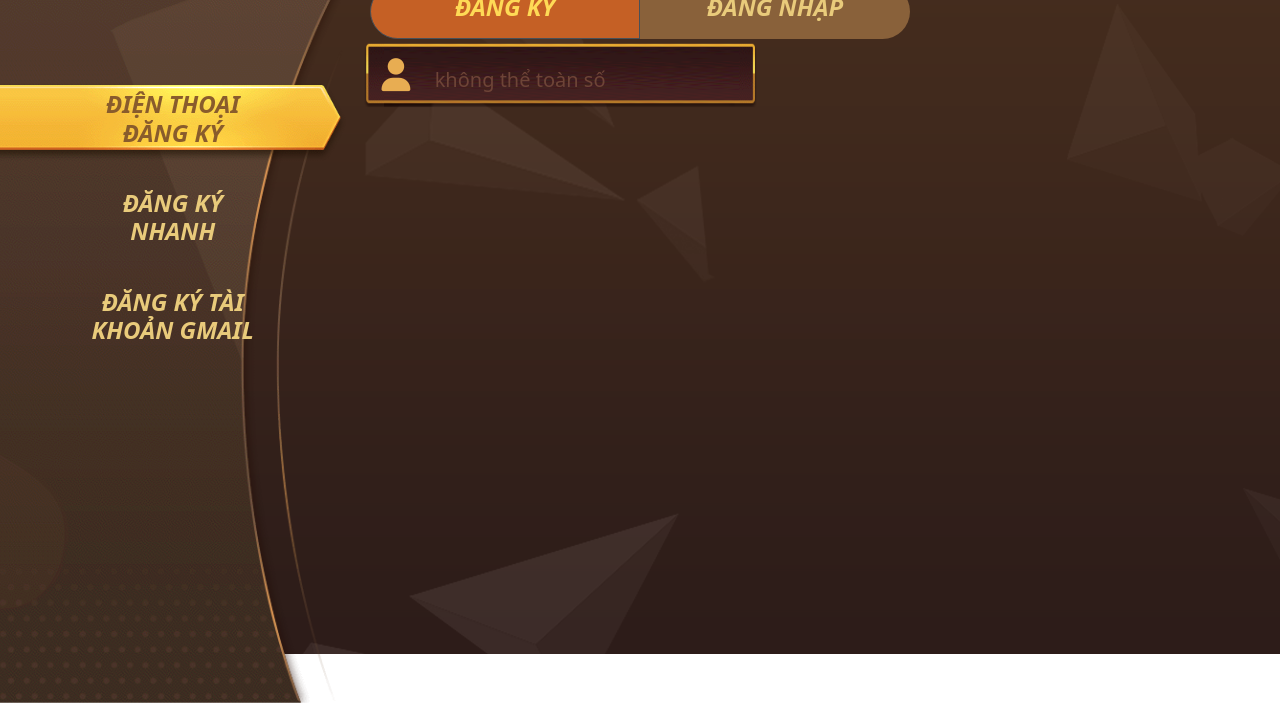
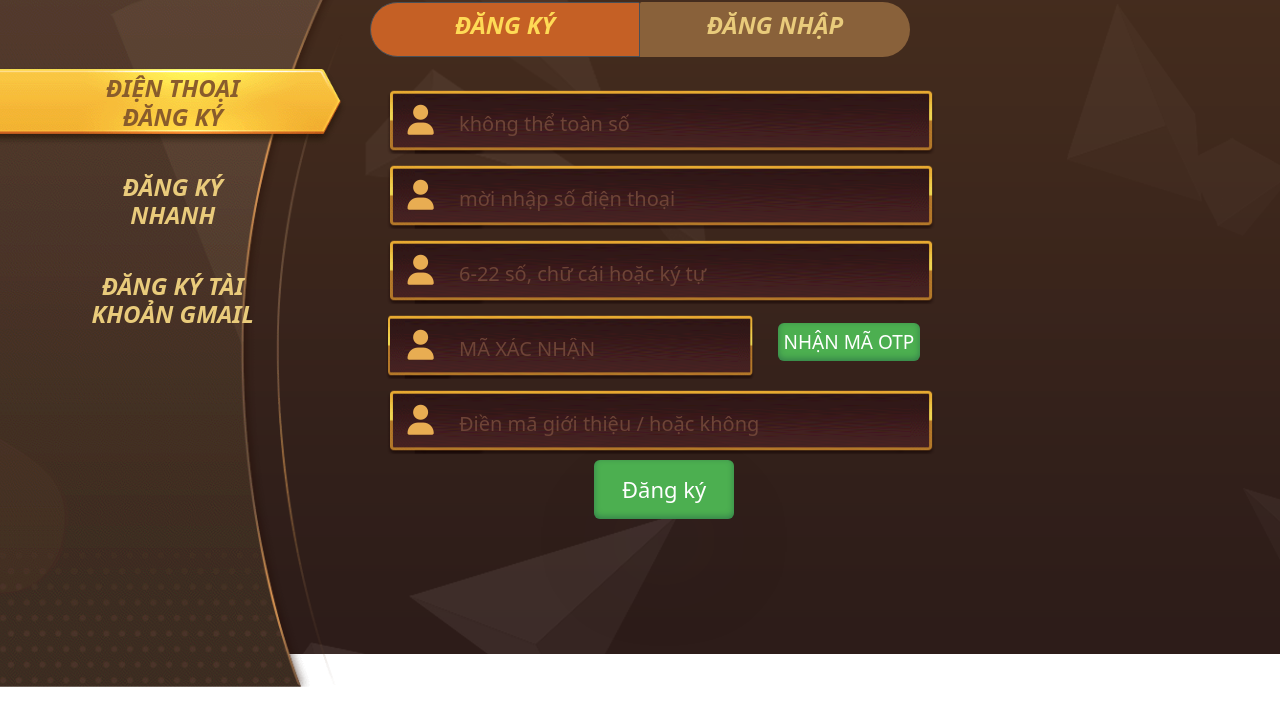
Before and after one commit to Tri-Duc/webgame-, a plain HTML site: page index.html in a window 1280 px wide. Shown: the part 96-814 px from the top of the page. Drawn offline with nearby package versions, Linux system fonts and the light colour scheme.

Commit message:
sửa css html

```diff
--- a/assets/css/index.css
+++ b/assets/css/index.css
@@ -25,7 +25,7 @@ img {
   height: auto;
 }
 .header .header_img {
-  height: 10vh;
+  height: 8vh;
   border-bottom: 1px solid #63432f;
 }
 .table__name .bt .nav-link.active {
@@ -49,6 +49,8 @@ img {
 .game ul.nav#myTab {
   border: none;
   justify-content: center;
+  margin-top: 34px;
+  position: relative;
 }
 .game .tab-content .tab-pane .bt {
   background-image: url(../bg/bg-aside.png);
@@ -99,11 +101,11 @@ img {
 }
 
 .input-fix {
-  padding: 20px;
+  padding: 23px;
   background-image: url(../bg/input1.png);
   background-repeat: no-repeat;
-  background-size: 400px 70px;
-  width: 500px;
+  background-size: 558px 70px;
+  width: 561px;
 }
 
 ::placeholder {
@@ -116,10 +118,12 @@ img {
   color: #6e4437;
   padding-left: 20px;
   background: unset;
+  width:  93%;
 }
 .input-fix i {
   color: #e8ad52;
-  font-size: 33px;
+  font-size: 30px;
+  padding: 1px;
 }
 .input-fix input:focus {
   outline: none;
@@ -131,3 +135,103 @@ img {
     height: 92vh;
   }
 }
+.forminput{
+  margin-left: 22px;
+  margin-top: 97px;
+}
+.tab-content{
+  margin-top: -34px;
+}
+.fa-solid{
+  margin-top: -4px;
+}
+.input-fix1 {
+  padding: 23px;
+  background-image: url(../bg/input1.png);
+  background-repeat: no-repeat;
+  background-size: 375px 70px;
+  width: 561px;
+}
+.input-fix1 input {
+  color: #6e4437;
+  padding-left: 20px;
+  background: unset;
+  width: 65%;
+}
+.input-fix1 i {
+  color: #e8ad52;
+  font-size: 30px;
+  padding: 1px;
+}
+.buttondk{
+  text-align: center;
+}
+.button1 {
+  position: relative;
+  background-color: #4CAF50;
+  border: none;
+  font-size: 22px;
+  color: #FFFFFF;
+  padding: 13px;
+  width: 140px;
+  text-align: center;
+  transition-duration: 0.4s;
+  text-decoration: none;
+  overflow: hidden;
+  cursor: pointer;
+  box-shadow: rgba(50, 50, 93, 0.25) 0px 50px 100px -20px, rgba(0, 0, 0, 0.3) 0px 30px 60px -30px, rgba(10, 37, 64, 0.35) 0px -2px 6px 0px inset;
+}
+.button1:after {
+  content: "";
+  background: #f1f1f1;
+  display: block;
+  position: absolute;
+  padding-top: 300%;
+  padding-left: 350%;
+  margin-left: -20px !important;
+  margin-top: -120%;
+  opacity: 0;
+  transition: all 0.8s
+}
+
+.button1:active:after {
+  padding: 0;
+  margin: 0;
+  opacity: 1;
+  transition: 0s
+}
+.button2 {
+  margin-top: -19px;
+  position: relative;
+  background-color: #4CAF50;
+  border: none;
+  font-size: 19px;
+  color: #FFFFFF;
+  padding: 5px;
+  width: 142px;
+  text-align: center;
+  transition-duration: 0.4s;
+  text-decoration: none;
+  overflow: hidden;
+  cursor: pointer;
+  box-shadow: rgba(50, 50, 93, 0.25) 0px 50px 100px -20px, rgba(0, 0, 0, 0.3) 0px 30px 60px -30px, rgba(10, 37, 64, 0.35) 0px -2px 6px 0px inset;
+}
+.button2:after {
+  content: "";
+  background: #f1f1f1;
+  display: block;
+  position: absolute;
+  padding-top: 300%;
+  padding-left: 350%;
+  margin-left: -20px !important;
+  margin-top: -120%;
+  opacity: 0;
+  transition: all 0.8s
+}
+
+.button2:active:after {
+  padding: 0;
+  margin: 0;
+  opacity: 1;
+  transition: 0s
+}
--- a/index.html
+++ b/index.html
@@ -64,20 +64,71 @@
                 </div>
                 <div class="tab-content" id="v-pills-tabContent">
                     <div class="tab-pane fade show active" id="v-pills-home" role="tabpanel" aria-labelledby="v-pills-home-tab" tabindex="0">
-                      <form action="">
+                      <form action="" class="forminput">
                         <div class="input-fix">
                           <i class="fa-solid fa-user"></i> <input type="text" name="" id="" placeholder="không thể toàn số">
                         </div>
-
+                        <div class="input-fix">
+                          <i class="fa-solid fa-user"></i> <input type="text" name="" id="" placeholder="mời nhập số điện thoại">
+                        </div>
+                        <div class="input-fix">
+                          <i class="fa-solid fa-user"></i> <input type="text" name="" id="" placeholder="6-22 số, chữ cái hoặc ký tự">
+                        </div>
+                        <div class="input-fix1">
+                          <i class="fa-solid fa-user"></i> <input type="text" name="" id="" placeholder="MÃ XÁC NHẬN">  <button type="button" class="btn btn-success button2">NHẬN MÃ OTP</button>
+                        </div>
+                        <div class="input-fix">
+                          <i class="fa-solid fa-user"></i> <input type="text" name="" id="" placeholder="Điền mã giới thiệu / hoặc không">
+                        </div>
+                        <div class="buttondk">
+                          <button type="button" class="btn btn-success button1">Đăng ký</button>
+                        </div>
                       </form>
 
                     </div>
                     <div class="tab-pane fade" id="v-pills-profile" role="tabpanel" aria-labelledby="v-pills-profile-tab" tabindex="0">
-                      .sadsadsadsa..
+                      <form action="" class="forminput">
+                        <div class="input-fix">
+                          <i class="fa-solid fa-user"></i> <input type="text" name="" id="" placeholder="không thể toàn số">
+                        </div>
+                        <div class="input-fix">
+                          <i class="fa-solid fa-user"></i> <input type="text" name="" id="" placeholder="mời nhập số điện thoại">
+                        </div>
+                        <div class="input-fix">
+                          <i class="fa-solid fa-user"></i> <input type="text" name="" id="" placeholder="6-22 số, chữ cái hoặc ký tự">
+                        </div>
+
+                        <div class="input-fix">
+                          <i class="fa-solid fa-user"></i> <input type="text" name="" id="" placeholder="Điền mã giới thiệu / hoặc không">
+                        </div>
+                        <div class="buttondk">
+                          <button type="button" class="btn btn-success button1">Đăng ký</button>
+                        </div>
+                      </form>
                     </div>
 
                     <div class="tab-pane fade" id="v-pills-messages" role="tabpanel" aria-labelledby="v-pills-messages-tab" tabindex="0">
-                      .sadsadsadsa..
+                      <form action="" class="forminput">
+                        <div class="input-fix">
+                          <i class="fa-solid fa-user"></i> <input type="text" name="" id="" placeholder="không thể toàn số">
+                        </div>
+                        <div class="input-fix">
+                          <i class="fa-solid fa-user"></i> <input type="text" name="" id="" placeholder="6-22 số, chữ cái hoặc ký tự">
+                        </div>
+                        <div class="input-fix">
+                          <i class="fa-solid fa-user"></i> <input type="text" name="" id="" placeholder="mời nhập email">
+                        </div>
+
+                        <div class="input-fix1">
+                          <i class="fa-solid fa-user"></i> <input type="text" name="" id="" placeholder="MÃ XÁC NHẬN">  <button type="button" class="btn btn-success button2">NHẬN MÃ OTP</button>
+                        </div>
+                        <div class="input-fix">
+                          <i class="fa-solid fa-user"></i> <input type="text" name="" id="" placeholder="Điền mã giới thiệu / hoặc không">
+                        </div>
+                        <div class="buttondk">
+                          <button type="button" class="btn btn-success button1">Đăng ký</button>
+                        </div>
+                      </form>
                     </div>
 
                 </div>
```
Also changed, not shown: 1 other file.
